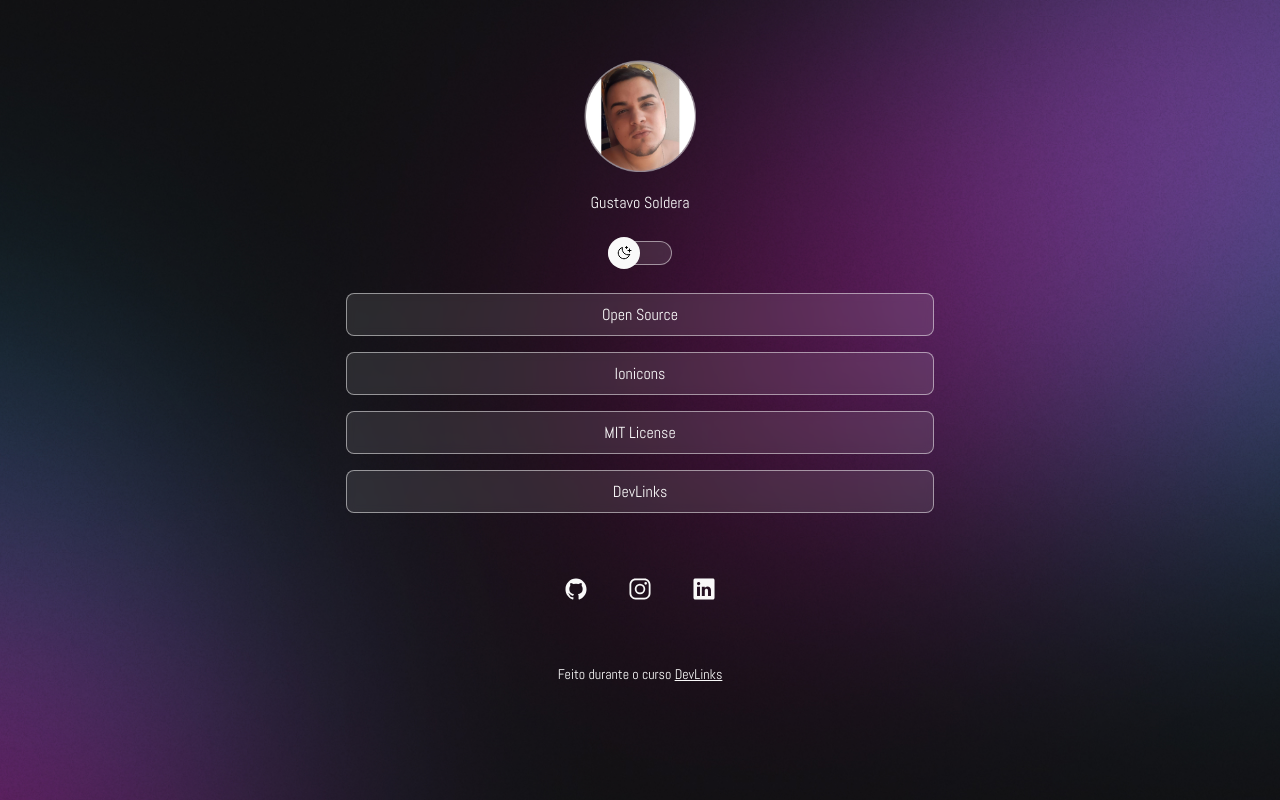
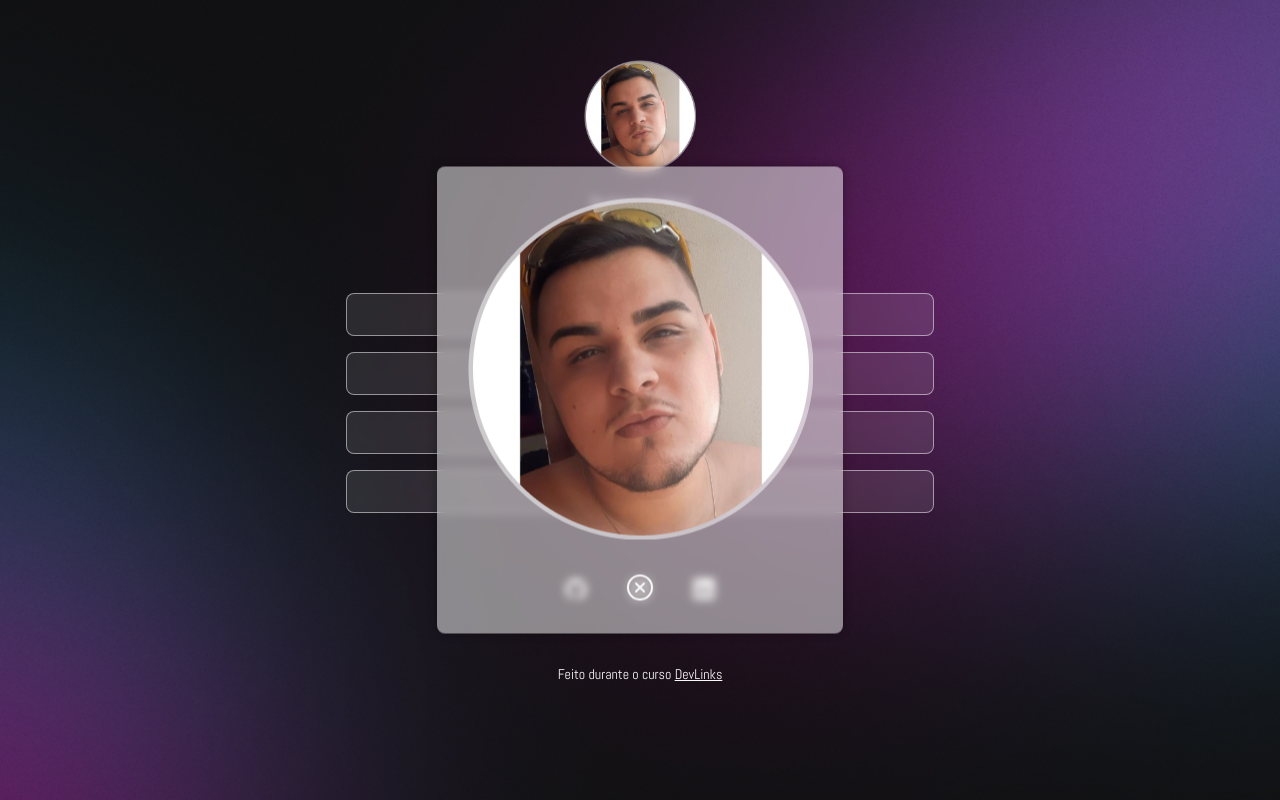
Before and after one commit to g-soldera/social-linking, a plain HTML site: page index.html in a window 1280 px wide. Drawn offline with nearby package versions, Linux system fonts and the light colour scheme.

Commit message:
avatar pop-up added

```diff
--- a/index.html
+++ b/index.html
@@ -69,6 +69,12 @@
         >
       </footer>
     </div>
+    <div id="popup" class="popup">
+      <img src="assets/avatar.png" alt="Full size image" />
+      <p id="closeButton" class="closeButton">
+        <ion-icon name="close-circle-outline"></ion-icon>
+      </p>
+    </div>
     <script src="./script.js"></script>
     <script
       type="module"
--- a/script.js
+++ b/script.js
@@ -1,12 +1,12 @@
 // "mode" variable to lines 42-49
 // let mode = "dark"
+
+// Select img from div with "profile" id
+const avatar = document.querySelector("#profile img")
 
 function toggleMode() {
   // Select <html> element
   const html = document.documentElement
-
-  // Select img from div with "profile" id
-  const avatar = document.querySelector("#profile img")
 
   // Toggle light mode by class
   html.classList.toggle("light")
@@ -48,3 +48,60 @@ function toggleMode() {
     document.body.classList.add("light")
   } */
 }
+
+
+// Open Avatar full-size pop-up (abreviated)
+const popup = document.getElementById("popup")
+const closeButton = document.getElementById("closeButton")
+
+avatar.addEventListener("click", function () {
+  popup.style.display = "block"
+})
+
+closeButton.addEventListener("click", function () {
+  popup.style.display = "none"
+})
+
+document.addEventListener("keydown", function (event) {
+  if (event.key === "Escape") {
+    popup.style.display = "none"
+  }
+})
+
+
+// avatar.addEventListener("click", function () {
+//   // Create Pop-up
+//   const popup = document.createElement("div")
+//   popup.className = "popup"
+
+//   // Create fullImage Element
+//   const fullImage = document.createElement("img")
+//   fullImage.src = "assets/avatar.png"
+//   fullImage.alt = "Imagem em tamanho real"
+
+//   // Create close button
+//   const closeButton = document.createElement("button")
+//   closeButton.textContent = "Fechar" // Close button text, can be ""
+//   closeButton.className = "closeButton"
+
+//   // closeButton onclick event
+//   closeButton.addEventListener("click", function () {
+//     // Close pop-up
+//     document.body.removeChild(popup)
+//   })
+
+//   // Add image and close button
+//   popup.appendChild(fullImage)
+//   popup.appendChild(closeButton)
+
+//   // Add pop-up to <body>
+//   document.body.appendChild(popup)
+
+//   // Add escape key to close popup
+//   document.addEventListener("keydown", function (event) {
+//     if (event.key === "Escape") {
+//       // Remove popup on escape press
+//       document.body.removeChild(popup)
+//     }
+//   })
+// })
--- a/style.css
+++ b/style.css
@@ -238,3 +238,53 @@ a {
     left: 0;
   }
 }
+
+/* Avatar Pop-up */
+
+.popup {
+  z-index: 999;
+  position: fixed;
+
+  max-height: 90%;
+  max-width: 588px;
+
+  top: 50%;
+  left: 50%;
+  transform: translate(-50%, -50%);
+
+  background-color: var(--stroke-color);
+  padding: 30px;
+  box-shadow: 0 0 10px rgba(0, 0, 0, 0.3);
+  border-radius: 8px;
+
+  backdrop-filter: blur(4px);
+  -webkit-backdrop-filter: blur(4px);
+}
+
+.popup img {
+  max-height: 100%;
+  max-width: 100%;
+  display: block;
+  margin: 0 auto;
+  object-fit: contain;
+}
+
+.closeButton {
+  height: 32px;
+  width: 32px;
+
+  text-align: center;
+  margin: 0 auto;
+  color: var(--text-color);
+  font-size: 2em;
+  margin-top: 4vh;
+
+  transition: all 0.5s ease;
+}
+
+.closeButton:hover {
+  transform: scale(1.1);
+  filter: invert(1);
+  -webkit-filter: invert(1);
+  -webkit-filter: invert(100%);
+}
```
Also changed, not shown: 1 other file.
